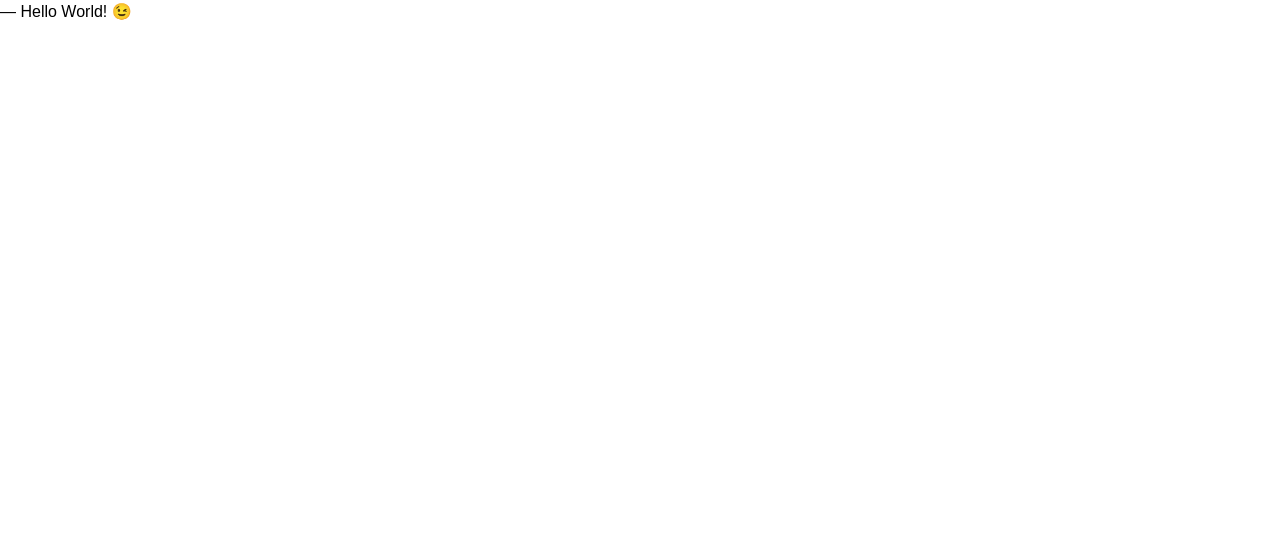
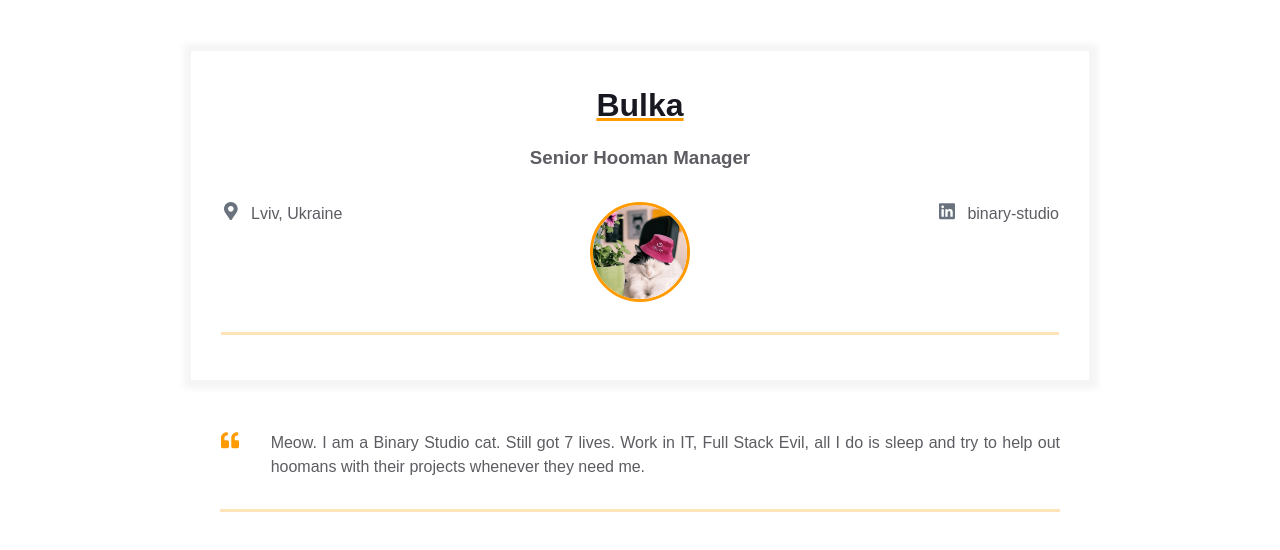
Before and after one commit to konovalchuk573/homepage, a plain HTML site: page index.html in a window 1280 px wide. Drawn offline with Linux system fonts and the light colour scheme.

Commit message:
primary content

```diff
--- a/index.html
+++ b/index.html
@@ -7,6 +7,72 @@
 	<link rel="stylesheet" href="styles.css">
   </head>
   <body>
-    ― Hello World! &#x1F609;
+
+	<main>
+  <div class="resume">
+    <div class="container">
+      <div class="resume__block">
+        <h1 class="contact-info__header">Bulka</h1>
+        <h3 class="contact-info__sub-header">Senior Hooman Manager</h3>
+
+        <div class="contact_info_container fh">
+          <div class="contact-info__block">
+
+  <a href="" rel="author" class="contact-info__item">
+  <div class="contact-info__item-icon-wrapper">
+    <svg class="contact-info__item-icon" xmlns="http://www.w3.org/2000/svg" viewBox="0 0 384 512">
+      <path
+        d="M172.268 501.67C26.97 291.031 0 269.413 0 192 0 85.961 85.961 0 192 0s192 85.961 192 192c0 77.413-26.97 99.031-172.268 309.67-9.535 13.774-29.93 13.773-39.464 0zM192 272c44.183 0 80-35.817 80-80s-35.817-80-80-80-80 35.817-80 80 35.817 80 80 80z">
+      </path>
+    </svg>
+  </div>
+  <span>Lviv, Ukraine</span>
+</a>
+
+		  </div>
+
+          <div class="contact-info__block contact-info__block--center">
+            <img class="contact-info__avatar" src="assets/avatar.png" alt="Avatar">
+          </div>
+
+          <div class="contact-info__block">
+
+<a href="https://ua.linkedin.com/company/binary-studio_241166" rel="author" class="contact-info__item">
+  <div class="contact-info__item-icon-wrapper">
+    <svg class="contact-info__item-icon" xmlns="http://www.w3.org/2000/svg" viewBox="0 0 448 512">
+      <path
+        d="M416 32H31.9C14.3 32 0 46.5 0 64.3v383.4C0 465.5 14.3 480 31.9 480H416c17.6 0 32-14.5 32-32.3V64.3c0-17.8-14.4-32.3-32-32.3zM135.4 416H69V202.2h66.5V416zm-33.2-243c-21.3 0-38.5-17.3-38.5-38.5S80.9 96 102.2 96c21.2 0 38.5 17.3 38.5 38.5 0 21.3-17.2 38.5-38.5 38.5zm282.1 243h-66.4V312c0-24.8-.5-56.7-34.5-56.7-34.6 0-39.9 27-39.9 54.9V416h-66.4V202.2h63.7v29.2h.9c8.9-16.8 30.6-34.5 62.9-34.5 67.2 0 79.7 44.3 79.7 101.9V416z">
+      </path>
+    </svg>
+  </div>
+  <span>binary-studio</span>
+</a>
+
+		  </div>
+        </div>
+      </div>
+    </div>
+  </div>
+
+<div class="container">
+  <div class="resume__block">
+    <div class="intro">
+      <div class="intro__icon-wrapper">
+        <svg class="intro__icon" xmlns="http://www.w3.org/2000/svg" viewBox="0 0 512 512">
+          <path
+            d="M464 256h-80v-64c0-35.3 28.7-64 64-64h8c13.3 0 24-10.7 24-24V56c0-13.3-10.7-24-24-24h-8c-88.4 0-160 71.6-160 160v240c0 26.5 21.5 48 48 48h128c26.5 0 48-21.5 48-48V304c0-26.5-21.5-48-48-48zm-288 0H96v-64c0-35.3 28.7-64 64-64h8c13.3 0 24-10.7 24-24V56c0-13.3-10.7-24-24-24h-8C71.6 32 0 103.6 0 192v240c0 26.5 21.5 48 48 48h128c26.5 0 48-21.5 48-48V304c0-26.5-21.5-48-48-48z">
+          </path>
+        </svg>
+      </div>
+      <p class="intro_text">Meow.
+        I am a Binary Studio cat. Still got 7 lives. Work in IT, Full Stack Evil,
+        all I do is sleep and try to help out hoomans with their projects whenever
+        they need me.
+      </p>
+    </div>
+  </div>
+</div>
+
+</main>
   </body>
 </html>
```
Also changed, not shown: assets/avatar.png (added).
